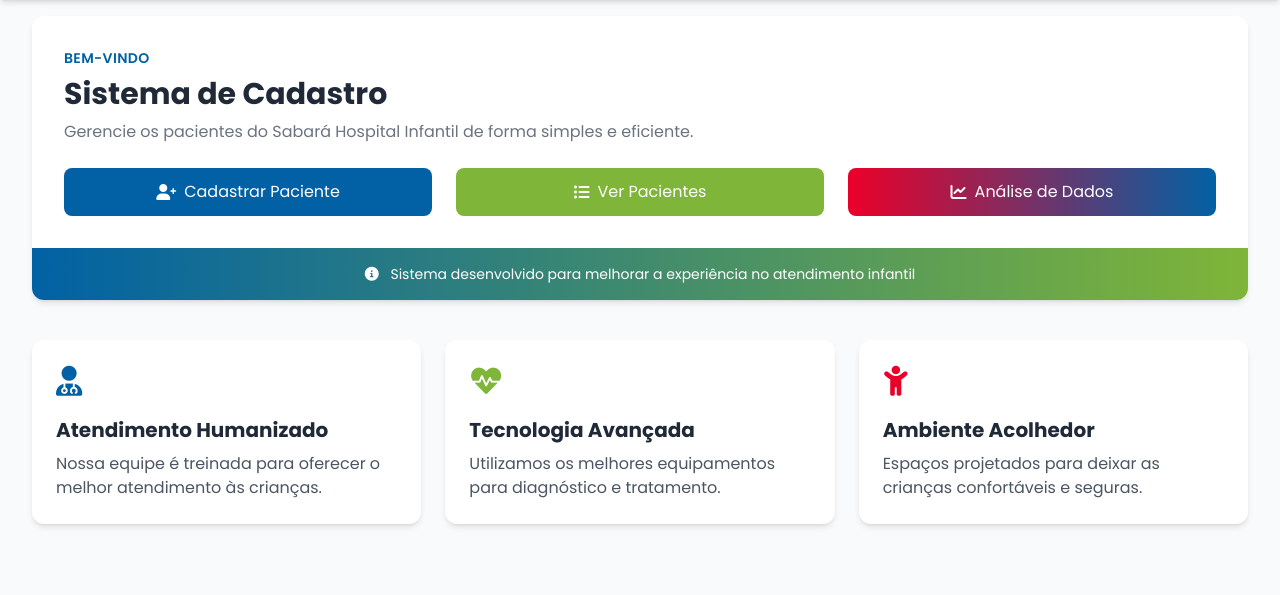
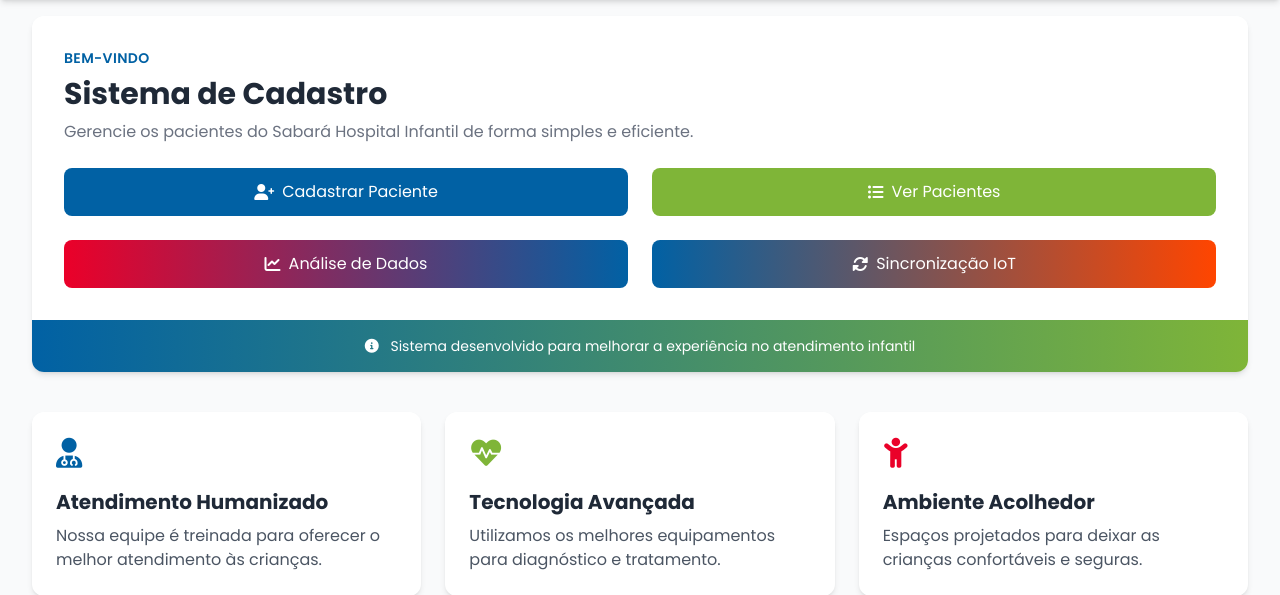
Before and after one commit to rouri404/site-sabara, a Django app: page / in a window 1280 px wide. Shown: the part 80-675 px from the top of the page. Run offline with Django 5.2, Linux system fonts and the light colour scheme; some libraries are stand-ins or nearby versions.

Commit message:
Ajustando tela 'Home' e ajustando documentação

```diff
--- a/hospital/pacientes/templates/pacientes/home.html
+++ b/hospital/pacientes/templates/pacientes/home.html
@@ -8,7 +8,7 @@
             <h1 class="block mt-2 text-3xl font-bold text-gray-800">Sistema de Cadastro</h1>
             <p class="mt-2 text-gray-500">Gerencie os pacientes do Sabará Hospital Infantil de forma simples e eficiente.</p>
 
-            <div class="mt-6 grid grid-cols-1 md:grid-cols-3 gap-6">
+            <div class="mt-6 grid grid-cols-1 md:grid-cols-2 gap-6">
                 <a href="{% url 'cadastrar_paciente' %}" class="btn-primary text-white py-3 px-6 rounded-lg flex items-center justify-center">
                     <i class="fas fa-user-plus mr-2"></i> Cadastrar Paciente
                 </a>
@@ -17,6 +17,9 @@
                 </a>
                 <a href="{% url 'analise_dados' %}" class="bg-gradient-to-r from-[#eb0029] to-[#0161a4] text-white py-3 px-6 rounded-lg flex items-center justify-center hover:shadow-lg hover:transform hover:-translate-y-0.5 transition-all">
                     <i class="fas fa-chart-line mr-2"></i> Análise de Dados
+                </a>
+                <a href="{% url 'sincronizar_iot' %}" class="bg-gradient-to-r from-[#0161a4] to-[#ff4500] text-white py-3 px-6 rounded-lg flex items-center justify-center hover:shadow-lg hover:transform hover:-translate-y-0.5 transition-all">
+                    <i class="fas fa-sync-alt mr-2"></i> Sincronização IoT
                 </a>
             </div>
         </div>
```
Also changed, not shown: hospital/db.sqlite3, 4 other files.
